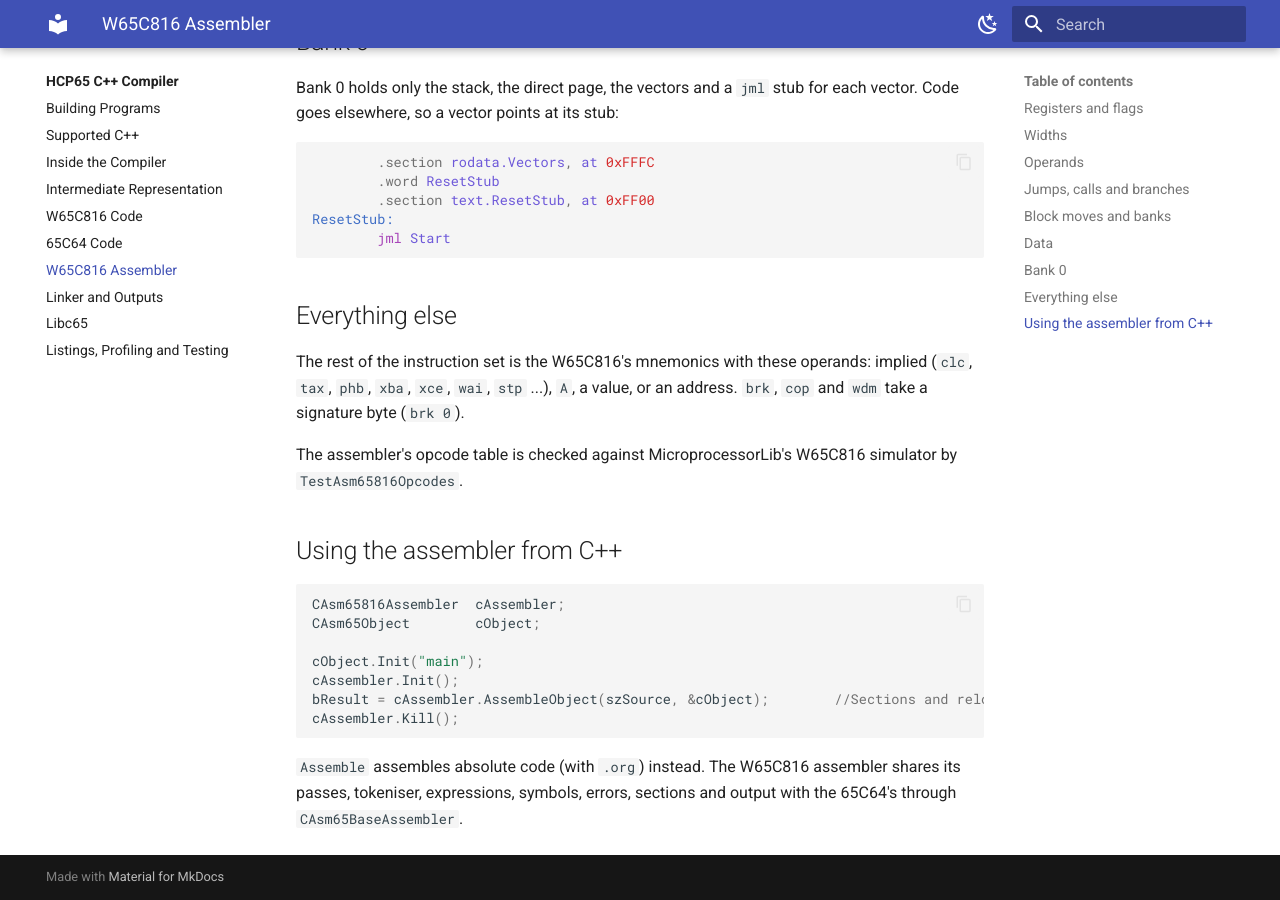
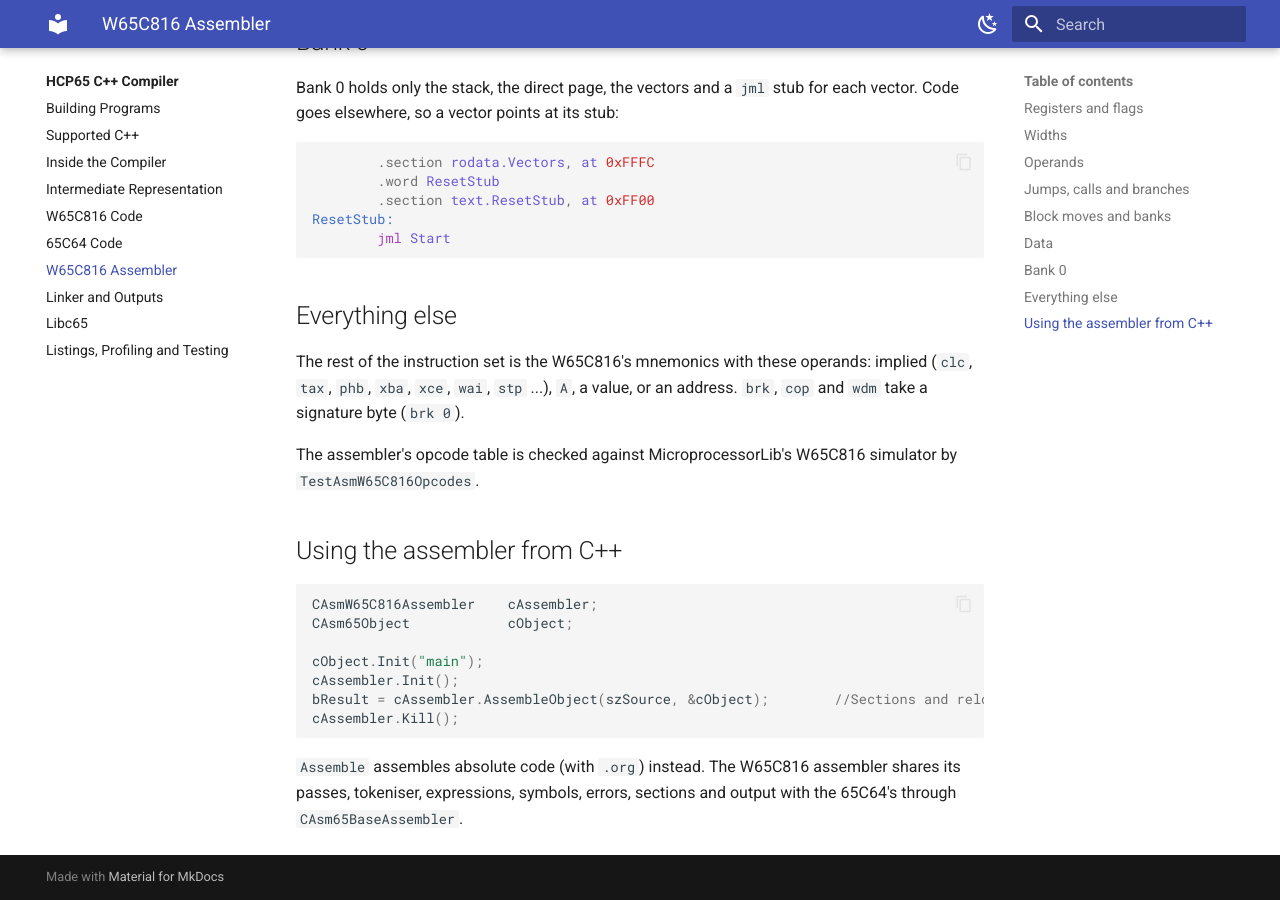
Before and after one commit to andrewpaterson/HCP65, an MkDocs documentation site: the page built from Website/docs/compiler/assembler-w65c816.md, in a window 1280 px wide and 900 px high, scrolled down 3552 px. Built offline with MkDocs 1.6.1 and Material for MkDocs 9.7.7, drawn with Linux system fonts in a browser that asks for light colours; plug-ins that fetch from the network failed and are left out; some of the changed text lies outside the part shown.

Commit message:
W65C816 names in the assembler's syntax note and the docs site
Step 7 of W65C816Names.txt: the docs site's assembler pages name
CAsmW65C816Assembler (was CAsm65816Assembler, the old class name) and
TestAsmW65C816Opcodes; AssemblerW65C816Syntax.txt names TestAsmW65C816Opcodes
and TickHigh/TickLowW65C816. InitFast65816 is still its name.

````diff
--- a/Website/docs/compiler/assembler-w65c816.md
+++ b/Website/docs/compiler/assembler-w65c816.md
@@ -1,6 +1,6 @@
 # W65C816 Assembler
 
-The W65C816 assembler (`CAsm65816Assembler` in Assembler65Lib) uses the W65C816's own mnemonics
+The W65C816 assembler (`CAsmW65C816Assembler` in Assembler65Lib) uses the W65C816's own mnemonics
 (`lda`, `sta`, `adc`, `jsl`, `rep` ...) in the style of the [65C64 assembler](../65c64/assembler.md):
 upper case registers, lower case flags, memory in square brackets, a bare value is a constant, and
 `:` suffixes for widths.  Lines, labels, numbers, expressions, directives, sections and objects are
@@ -131,13 +131,13 @@ The rest of the instruction set is the W65C816's mnemonics with these operands:
 take a signature byte (`brk 0`).
 
 The assembler's opcode table is checked against MicroprocessorLib's W65C816 simulator by
-`TestAsm65816Opcodes`.
+`TestAsmW65C816Opcodes`.
 
 ## Using the assembler from C++
 
 ```cpp
-CAsm65816Assembler	cAssembler;
-CAsm65Object		cObject;
+CAsmW65C816Assembler	cAssembler;
+CAsm65Object			cObject;
 
 cObject.Init("main");
 cAssembler.Init();
````
Also changed, not shown: Website/docs/compiler/index.md (+1 -1 lines), Website/docs/compiler/inside.md (+1 -1 lines), 1 other file.
